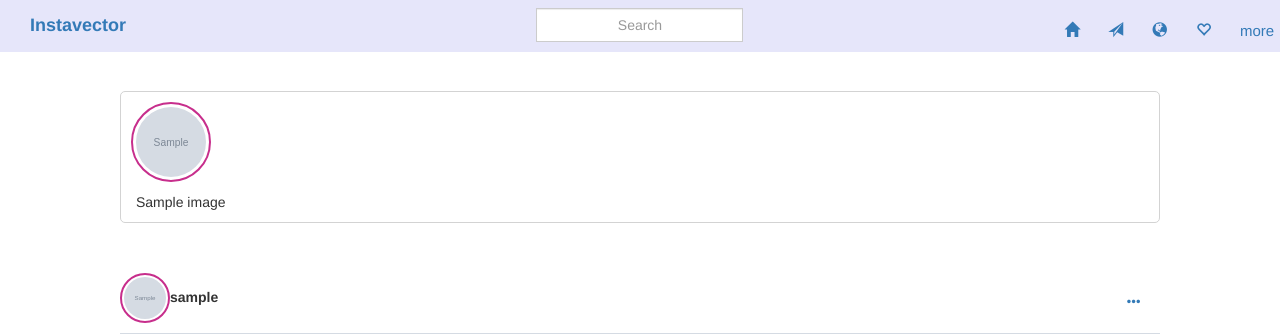
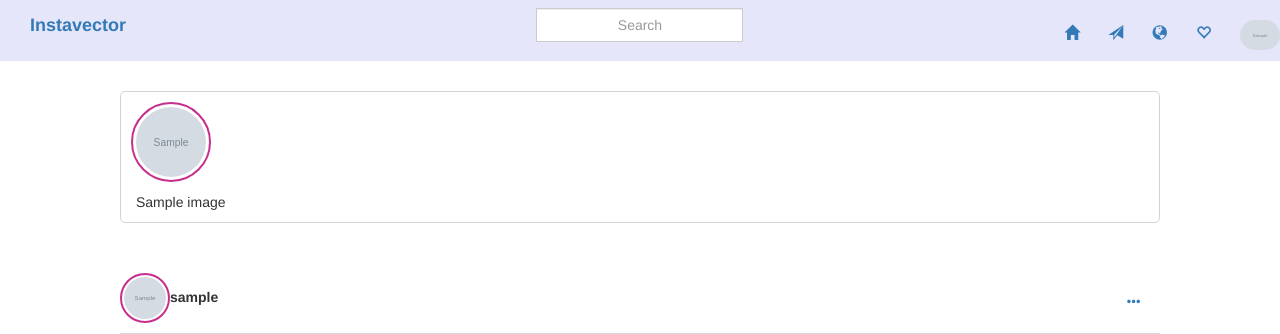
Before and after one commit to Vector254/instavector, a Django app: page / in a window 1280 px wide. Shown: the top 334 px of the page. Run offline with Django 3.2, Linux system fonts and the light colour scheme; a user stored in the database is signed in; tables that the repository leaves empty hold one stand-in row (values such as "Sample post"); grey boxes marked "Sample" are stand-in pictures; some libraries are stand-ins or nearby versions.

Commit message:
add user icon on navbar

```diff
--- a/instavector/templates/navbar.html
+++ b/instavector/templates/navbar.html
@@ -1,3 +1,9 @@
+<style>
+  .user_pic{
+    height: 30px;
+    border-radius: 20px;
+  }
+</style>
 <div class="container-fluid navig">
 <nav class="navbar  navbar-fixed-top">
     <div class="col-sm-4 col-md-4">
@@ -31,7 +37,7 @@
               {% if user.is_authenticated %}
               <li><div class="dropdown show">
                 <a  href="#" role="button" id="dropdownMenuLink" data-toggle="dropdown" aria-haspopup="true" aria-expanded="false">
-                  more
+                  <img class="user_pic" src="{{user.profile.profile_picture.url}}" alt="">
                 </a>
 
                 <div class="dropdown-menu" aria-labelledby="dropdownMenuLink">
```
